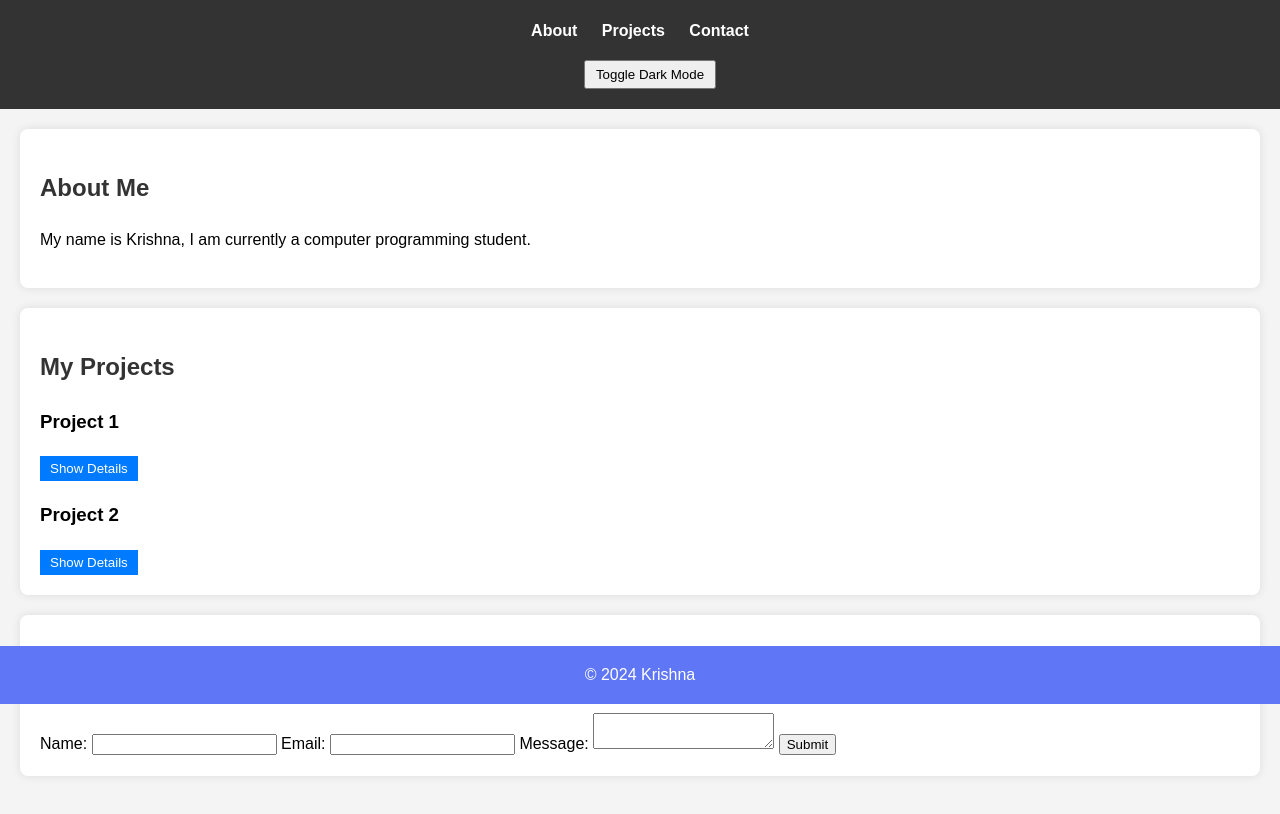
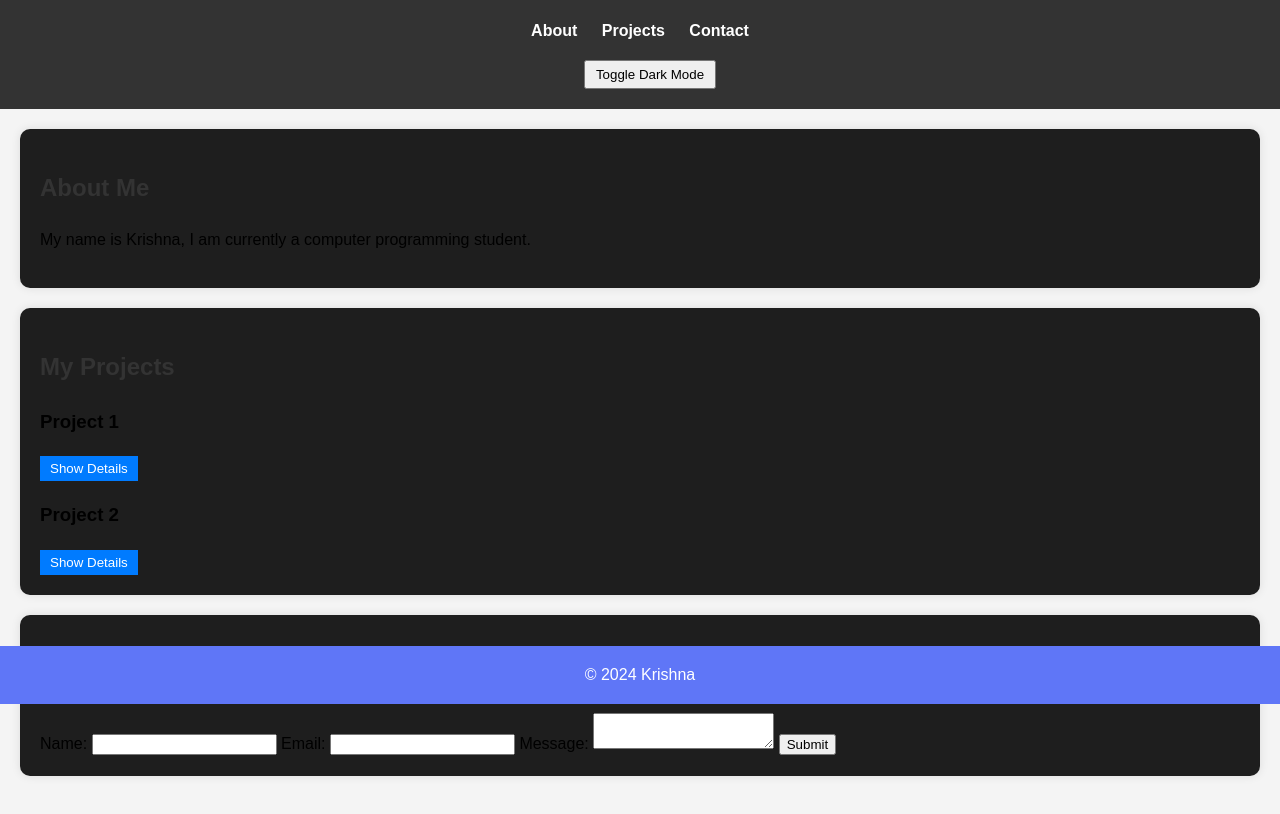
Before and after one commit to 2017krishna/my-portfolio, a plain HTML site: page index.html in a window 1280 px wide. Shown: the part 96-910 px from the top of the page. Drawn offline with Linux system fonts and the light colour scheme.

Commit message:
Fix text visibility issues in dark mode

```diff
--- a/css/styles.css
+++ b/css/styles.css
@@ -27,10 +27,10 @@ footer {
 }
 
 section {
+    background-color: #1e1e1e;
     padding: 20px;
     margin: 20px;
-    background-color: white;
-    border-radius: 8px;
+    border-radius: 10px;
     box-shadow: 0 0 10px rgba(0, 0, 0, 0.1);
 }
 
@@ -74,6 +74,7 @@ button.toggle-details:hover {
     background-color: #0056b3;
 }
 
+/* General Dark Mode Styles */
 body.dark-mode {
     background-color: #121212;
     color: #ffffff;
@@ -85,6 +86,7 @@ header.dark-mode, footer.dark-mode {
 }
 
 section.dark-mode {
+    background-color: #1e1e1e;
     color: #ffffff;
 }
 
```
